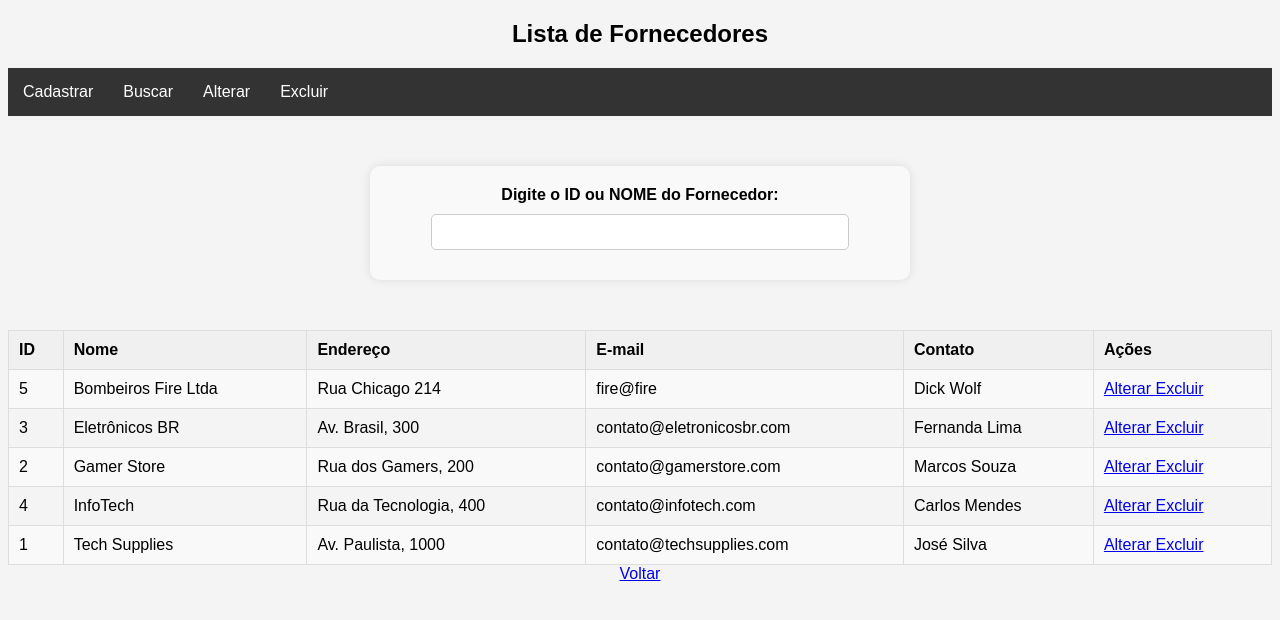
After one commit to mtsmrl/Matheus_Henrique_PROVA, a PHP site: page /buscar_fornecedor.php in a window 1280 px wide. The commit adds this page. Shown: the top 620 px of the page. Run offline with PHP 8.4, Linux system fonts and the light colour scheme; a user stored in the database is signed in; data comes from the database, SQL or seed files in the repository.

Commit message:
Cadastro e Busca de fornecedores feita
Criado o cadastrar_fornecedor.php
Criado o buscar_fornecedor.php

Arrumado problema na página inicial

```diff
--- /dev/null
+++ b/buscar_fornecedor.php
@@ -0,0 +1,206 @@
+<?php
+    session_start();
+    require_once "conexao.php";
+
+    // VERIFICA SE O USUÁRIO TEM PERMISSÃO DE ADM OU SECRETÁRIA
+    if ($_SESSION['perfil'] !=1 && $_SESSION['perfil'] !=2) {
+        echo "<script>alert('Acesso Negado!'); window.location.href='index.php';</script>";
+        exit();
+    }
+
+    $usuario = [];  // INICIALIZA A VARÁVEL PARA EVITAR ERROS
+
+    // SE O FORMULÁRIO FOR ENVIADO, BUSCA O USUÁRIO PELO ID OU NOME
+    if ($_SERVER["REQUEST_METHOD"] == "POST" && !empty($_POST['busca'])) {
+        $busca = trim($_POST['busca']);
+
+        // VERIFICA SE A BUSCA É UM NÚMERO OU UM NOME
+        if (is_numeric($busca)) {
+            $sql = "SELECT * FROM fornecedor WHERE id_fornecedor = :busca ORDER BY nome_fornecedor ASC";
+
+            $stmt = $pdo->prepare($sql);
+            $stmt->bindParam(":busca", $busca, PDO::PARAM_INT);
+        } else {
+            // VALIDAÇÃO PARA O NOME
+            if (preg_match('/[^a-zA-Z\s]/', $busca)) {
+                echo "<script>alert('Nome não pode conter símbolos!');</script>";
+                exit;
+            }
+
+            $sql = "SELECT * FROM fornecedor WHERE nome_fornecedor LIKE :busca_nome ORDER BY nome_fornecedor ASC";
+
+            $stmt = $pdo->prepare($sql);
+            $stmt->bindValue(":busca_nome", "$busca%", PDO::PARAM_STR);
+        }
+    } else {
+        $sql = "SELECT * FROM fornecedor ORDER BY nome_fornecedor ASC";
+        $stmt = $pdo->prepare($sql);
+    }
+    $stmt->execute();
+    $fornecedores = $stmt->fetchAll(PDO::FETCH_ASSOC);
+
+    // OBTENDO O NOME DO PERFIL DO USUÁRIO LOGADO
+    $id_perfil = $_SESSION['perfil'];
+    $sqlPerfil = "SELECT nome_perfil FROM perfil WHERE id_perfil = :id_perfil";
+    $stmtPerfil = $pdo->prepare($sqlPerfil);
+    $stmtPerfil->bindParam(':id_perfil', $id_perfil);
+    $stmtPerfil->execute();
+    $perfil = $stmtPerfil->fetch(PDO::FETCH_ASSOC);
+    $nome_perfil = $perfil['nome_perfil'];
+
+    // DEFINIÇÃO DAS PERMISSÕES POR PERFIL
+    $permissoes = [
+        // PERMISSÕES DO ADMIN
+        1 => ["Cadastrar"=>["cadastro_usuario.php", "cadastro_perfil.php", "cadastro_cliente.php", "cadastro_fornecedor.php", "cadastro_produto.php", "cadastro_funcionario.php"],
+              "Buscar"=>["buscar_usuario.php", "buscar_perfil.php", "buscar_cliente.php", "buscar_fornecedor.php", "buscar_produto.php", "buscar_funcionario.php"],
+              "Alterar"=>["alterar_usuario.php", "alterar_perfil.php", "alterar_cliente.php", "alterar_fornecedor.php", "alterar_produto.php", "alterar_funcionario.php"],
+              "Excluir"=>["excluir_usuario.php", "excluir_perfil.php", "excluir_cliente.php", "excluir_fornecedor.php", "excluir_produto.php", "excluir_funcionario.php"]],
+
+        // PERMISSÕES DA SECRETÁRIA
+        2 => ["Cadastrar"=>["cadastro_cliente.php"],
+              "Buscar"=>["buscar_cliente.php", "buscar_fornecedor.php", "buscar_produto.php"],
+              "Alterar"=>["alterar_fornecedor.php", "alterar_produto.php"],
+              "Excluir"=>["excluir_produto.php"]],
+
+        // PERMISSÕES DO ALMOXARIFE
+        3 => ["Cadastrar"=>["cadastro_fornecedor.php", "cadastro_produto.php"],
+              "Buscar"=>["buscar_cliente.php", "buscar_fornecedor.php", "buscar_produto.php"],
+              "Alterar"=>["alterar_fornecedor.php", "alterar_produto.php"],
+              "Excluir"=>["excluir_produto.php"]],
+
+        // PERMISSÕES DO CLIENTE
+        4 => ["Cadastrar"=>["cadastro_cliente.php"],
+              "Buscar"=>["buscar_cliente.php"],
+              "Alterar"=>["alterar_cliente.php"]],
+    ];
+
+    // OBTENDO AS OPÇÕES DISPONIVEIS PARA O PERFIL DO USUÁRIO LOGADO
+    $opcoes_menu = $permissoes["$id_perfil"];
+?>
+
+
+<!DOCTYPE html>
+<html lang="pt-br">
+<head>
+    <meta charset="UTF-8">
+    <meta name="viewport" content="width=device-width, initial-scale=1.0">
+    <title> Buscar Usuário </title>
+    <link rel="stylesheet" href="styles.css">
+    <style>
+  table {
+    border-collapse: collapse;
+    width: 100%;
+  }
+
+  th, td {
+    border: 1px solid #ddd;
+    padding: 10px;
+    text-align: left;
+  }
+
+  th {
+    background-color: #f0f0f0;
+  }
+
+  tr:nth-child(even) {
+    background-color: #f9f9f9;
+  }
+
+  tr:hover {
+    background-color: #ddd;
+  }
+
+  .botao-acao {
+    padding: 5px 10px;
+    border: none;
+    border-radius: 5px;
+    cursor: pointer;
+  }
+
+  .botao-acao:hover {
+    background-color: #ccc;
+  }
+
+  .botao-alterar {
+    background-color: #4CAF50;
+    color: #fff;
+  }
+
+  .botao-excluir {
+    background-color: #e74c3c;
+    color: #fff;
+  }
+
+  .botao-voltar {
+    background-color: #3498db;
+    color: #fff;
+    padding: 10px 20px;
+    border: none;
+    border-radius: 5px;
+    cursor: pointer;
+  }
+
+  .botao-voltar:hover {
+    background-color: #2ecc71;
+  }
+</style>
+</head>
+<body>
+    <h2> Lista de Fornecedores </h2>
+    <nav>
+        <ul class="menu">
+            <?php foreach($opcoes_menu as $categoria => $arquivos) { ?>
+                <li class="dropdown">
+                    <a href="#"><?= $categoria ?></a>
+
+                    <ul class="dropdown-menu">
+                        <?php foreach($arquivos as $arquivo) { ?>
+                            <li>
+                                <a href="<?= $arquivo ?>"><?= ucfirst(str_replace("_", " ", basename($arquivo, ".php"))) ?></a>
+                            </li>
+                        <?php } ?>
+                    </ul>
+                </li>
+            <?php } ?>
+        </ul>
+    </nav>
+
+    <form action="buscar_fornecedor.php" method="POST">
+        <label for="busca"> Digite o ID ou NOME do Fornecedor: </label>
+        <input type="text" name="busca" id="busca" required>
+
+    </form>
+
+    <?php if (!empty($fornecedores)) { ?>
+        <table border="1">
+            <tr>
+                <th> ID </th>
+                <th> Nome</th>
+                <th> Endereço </th>
+                <th> E-mail </th>
+                <th> Contato </th>
+                <th> Ações </th>
+            </tr>
+
+            <?php foreach ($fornecedores as $fornecedor) { ?>
+            <tr>
+                <td> <?= htmlspecialchars($fornecedor['id_fornecedor']) ?> </td>
+                <td> <?= htmlspecialchars($fornecedor['nome_fornecedor']) ?> </td>
+                <td> <?= htmlspecialchars($fornecedor['endereco']) ?> </td>
+                <td> <?= htmlspecialchars($fornecedor['email']) ?> </td>
+                <td> <?= htmlspecialchars($fornecedor['contato']) ?> </td>
+                <td>
+                    <a href="alterar_fornecedor.php?id=<?= htmlspecialchars($fornecedor['id_fornecedor']) ?>"> Alterar </a>
+                    <a href="excluir_fornecedor.php?id=<?= htmlspecialchars($fornecedor['id_fornecedor']) ?>" onclick="return confirm('Tem certeza que deseja excluir este usuário?')"> Excluir </a>
+                </td>
+            </tr>
+            <?php } ?>
+        </table>
+
+    <?php } else { ?>
+        <p> Nenhum fornecedor encontrado. </p>
+    <?php } ?>
+
+    <a href="principal.php"> Voltar  </a>
+</body>
+</html>
--- a/index.php
+++ b/index.php
@@ -30,7 +30,7 @@ if ($_SERVER['REQUEST_METHOD']== "POST") {
 }
     }else{
         // LOGIN INVALIDO
-        echo "<script>alert('E-mail ou senha inválidos!');window.location.href = 'login.php';
+        echo "<script>alert('E-mail ou senha inválidos!');window.location.href = 'index.php';
         </script>";
     }
 
```
Also changed, not shown: cadastro_fornecedor.php (+26 -21 lines), excluir_fornecedor.php (added, +186 -0 lines).
